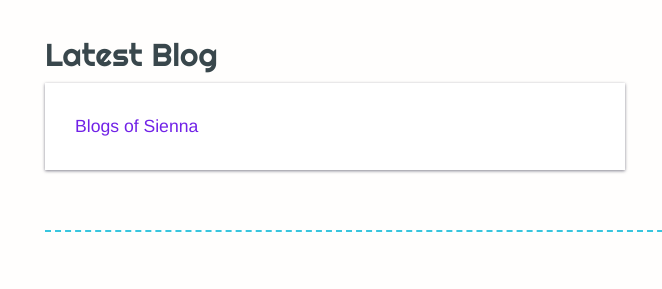
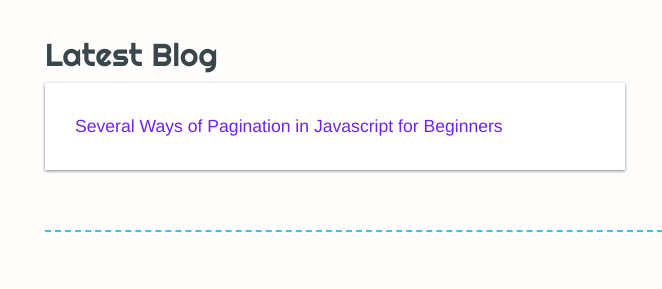
Before and after one commit to siennameow/portfolio-2.0, a plain HTML site: page index.html in a window 1280 px wide. Shown: the part 2836-3125 px from the top of the page, 0-662 px from the left. Drawn offline with nearby package versions, Linux system fonts and the light colour scheme; files that its build step writes are made by us from their sources; files whose address does not match are found by name; a web font is replaced by a local one.

Commit message:
add blog post

```diff
--- a/index.html
+++ b/index.html
@@ -190,7 +190,7 @@
       <div class="col-xs-12 col-sm-6">
         <h3>Latest Blog</h3>
         <div class="card mb-30">
-          <a class="twitter-timeline"  href="" data-chrome="noheader nofooter noborders transparent" data-width="100%">Blogs of Sienna</a>
+          <a class="twitter-timeline"  href="https://medium.com/@siennameow/several-ways-of-pagination-in-javascript-for-beginners-e4267524a256" data-chrome="noheader nofooter noborders transparent" data-width="100%">Several Ways of Pagination in Javascript for Beginners</a>
         </div>
       </div>
       <div id="follow-me" class="col-xs-12 col-sm-5 col-sm-offset-1 mb-30">
```
